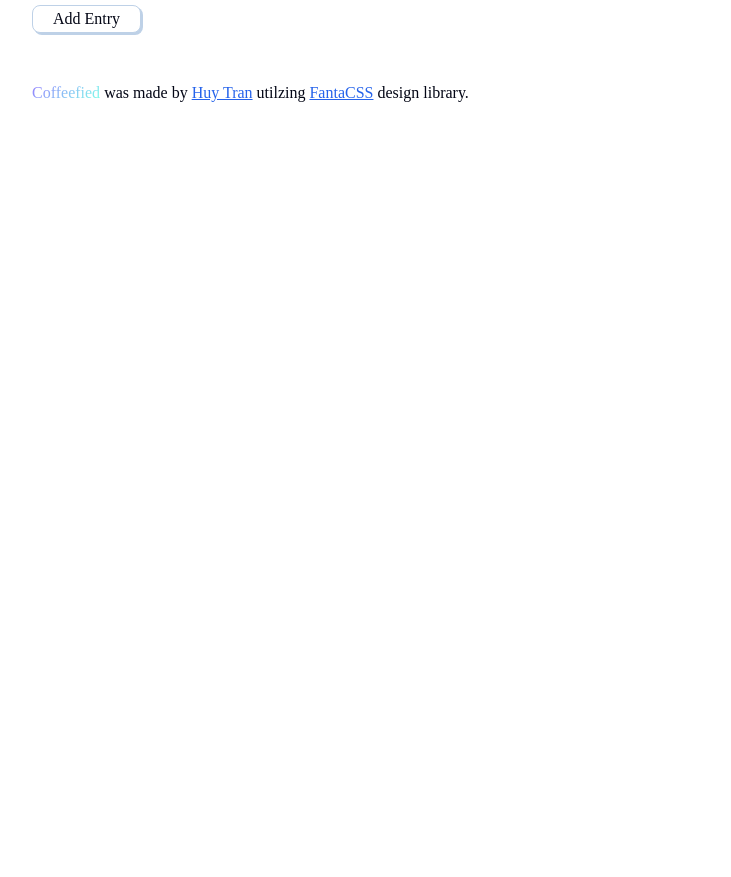
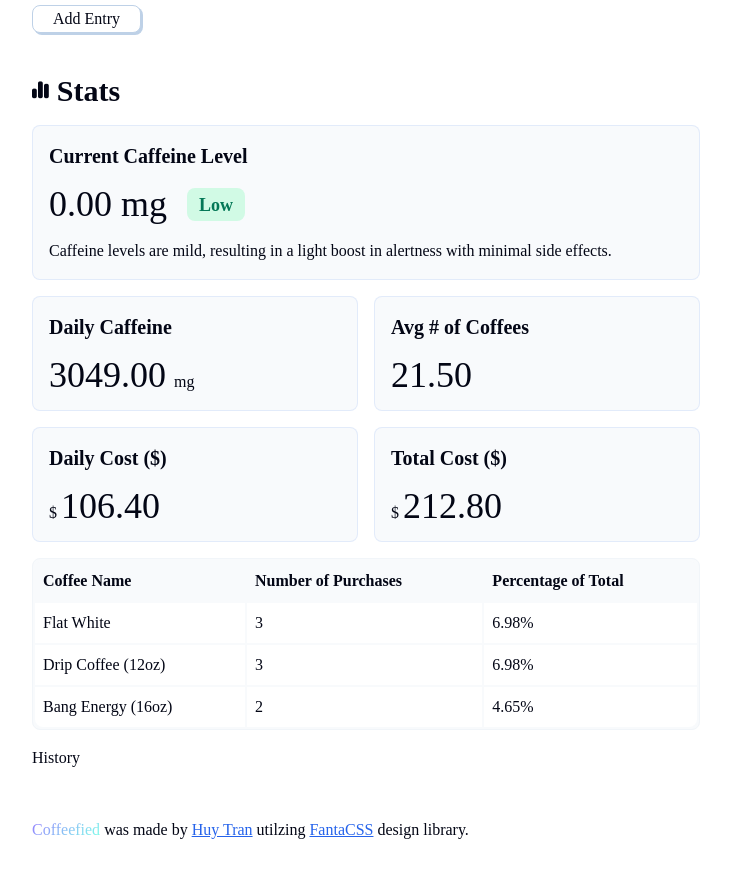
Before and after one commit to huytran845/coffee-tracking-app, a React (Vite) app in the folder coffeefied/: page / in a window 1280 px wide. Shown: the part 1040-1917 px from the top of the page, without its empty margins (274-1005 px from the left). Before the commit the page ends 1193 px from the top, so only its background shows below. Built offline with nearby package versions, Linux system fonts and the light colour scheme; a web font is replaced by a local one.

Commit message:
Added Stats section with top 3 table

```diff
--- a/coffeefied/src/App.jsx
+++ b/coffeefied/src/App.jsx
@@ -6,7 +6,7 @@ import History from "./components/History";
 import Stats from "./components/Stats";
 
 function App() {
-  const isAuthenticated = false;
+  const isAuthenticated = true;
 
   const authenticatedContent = (
     <>
@@ -19,6 +19,7 @@ function App() {
     <Layout>
       <Hero />
       <CoffeeForm />
+      {isAuthenticated && authenticatedContent}
     </Layout>
   );
 }
--- a/coffeefied/src/components/Stats.jsx
+++ b/coffeefied/src/components/Stats.jsx
@@ -1,5 +1,101 @@
+// Node Modules
+import {
+  calculateCoffeeStats,
+  calculateCurrentCaffeineLevel,
+  coffeeConsumptionHistory,
+  getTopThreeCoffees,
+  statusLevels,
+} from "../utilities";
+
+function StatCard(props) {
+  const { isLarge, title, children } = props;
+  return (
+    <div className={"card stat-card " + (isLarge ? "col-span-2" : "")}>
+      <h4>{title}</h4>
+      {children}
+    </div>
+  );
+}
+
 const Stats = () => {
-  return <div>Stats</div>;
+  const stats = calculateCoffeeStats(coffeeConsumptionHistory);
+
+  const caffeineLevel = calculateCurrentCaffeineLevel(coffeeConsumptionHistory);
+  const warningLevel =
+    caffeineLevel < statusLevels["low"].maxLevel
+      ? "low"
+      : caffeineLevel < statusLevels["moderate"].maxLevel
+      ? "moderate"
+      : "high";
+
+  return (
+    <>
+      <div className="section-header">
+        <i className="fa-solid fa-chart-simple" />
+        <h2>Stats</h2>
+      </div>
+      <div className="stats-grid">
+        <StatCard isLarge title="Current Caffeine Level">
+          <div className="status">
+            <p>
+              <span className="stat-text">{caffeineLevel} mg</span>
+            </p>
+            <h5
+              style={{
+                color: statusLevels[warningLevel].color,
+                background: statusLevels[warningLevel].background,
+              }}
+            >
+              Low
+            </h5>
+          </div>
+          <p>{statusLevels[warningLevel].description}</p>
+        </StatCard>
+        <StatCard title="Daily Caffeine">
+          <p>
+            <span className="stat-text">{stats.dailyCaffeine}</span> mg
+          </p>
+        </StatCard>
+        <StatCard title="Avg # of Coffees">
+          <p>
+            <span className="stat-text">{stats.averageCoffees}</span>
+          </p>
+        </StatCard>
+        <StatCard title="Daily Cost ($)">
+          <p>
+            $ <span className="stat-text">{stats.dailyCost}</span>
+          </p>
+        </StatCard>
+        <StatCard title="Total Cost ($)">
+          <p>
+            $ <span className="stat-text">{stats.totalCost}</span>
+          </p>
+        </StatCard>
+        <table className="stat-table">
+          <thead>
+            <tr>
+              <th>Coffee Name</th>
+              <th>Number of Purchases</th>
+              <th>Percentage of Total</th>
+            </tr>
+          </thead>
+          <tbody>
+            {getTopThreeCoffees(coffeeConsumptionHistory).map(
+              (coffee, coffeeIndex) => {
+                return (
+                  <tr key={coffeeIndex}>
+                    <td>{coffee.coffeeName}</td>
+                    <td>{coffee.count}</td>
+                    <td>{coffee.percentage}</td>
+                  </tr>
+                );
+              }
+            )}
+          </tbody>
+        </table>
+      </div>
+    </>
+  );
 };
 
 export default Stats;
--- a/coffeefied/src/utilities/index.js
+++ b/coffeefied/src/utilities/index.js
@@ -134,7 +134,7 @@ export function calculateCurrentCaffeineLevel(historyData) {
 
 // Helper function to get caffeine amount based on the coffee name
 export function getCaffeineAmount(coffeeName) {
-  const coffee = coffeeOptions.find((c) => c.name === coffeeName);
+  const coffee = coffeeOptions.find((c) => c.coffeeName === coffeeName);
   return coffee ? coffee.caffeine : 0;
 }
 
@@ -229,7 +229,6 @@ export function calculateCoffeeStats(coffeeConsumptionHistory) {
   }
 
   const days = Object.keys(dailyStats).length;
-  const dailyCaffeine = {};
   for (const [date, stats] of Object.entries(dailyStats)) {
     if (stats.caffeine > 0) {
       totalCaffeine += stats.caffeine;
@@ -244,11 +243,11 @@ export function calculateCoffeeStats(coffeeConsumptionHistory) {
       : 0;
   const averageDailyCost =
     totalDaysWithCoffee > 0 ? (totalCost / totalDaysWithCoffee).toFixed(2) : 0;
-  console.log(totalCost, typeof totalCost);
+
   return {
-    daily_caffeine: averageDailyCaffeine,
-    daily_cost: averageDailyCost,
-    average_coffees: (totalCoffees / days).toFixed(2),
-    total_cost: totalCost.toFixed(2),
+    dailyCaffeine: averageDailyCaffeine,
+    dailyCost: averageDailyCost,
+    averageCoffees: (totalCoffees / days).toFixed(2),
+    totalCost: totalCost.toFixed(2),
   };
 }
```
